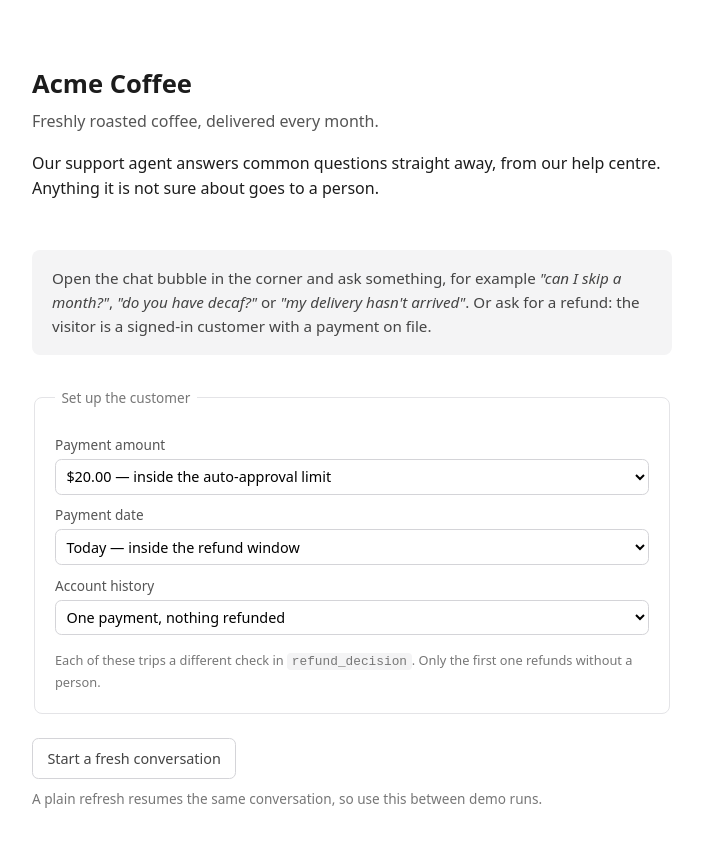
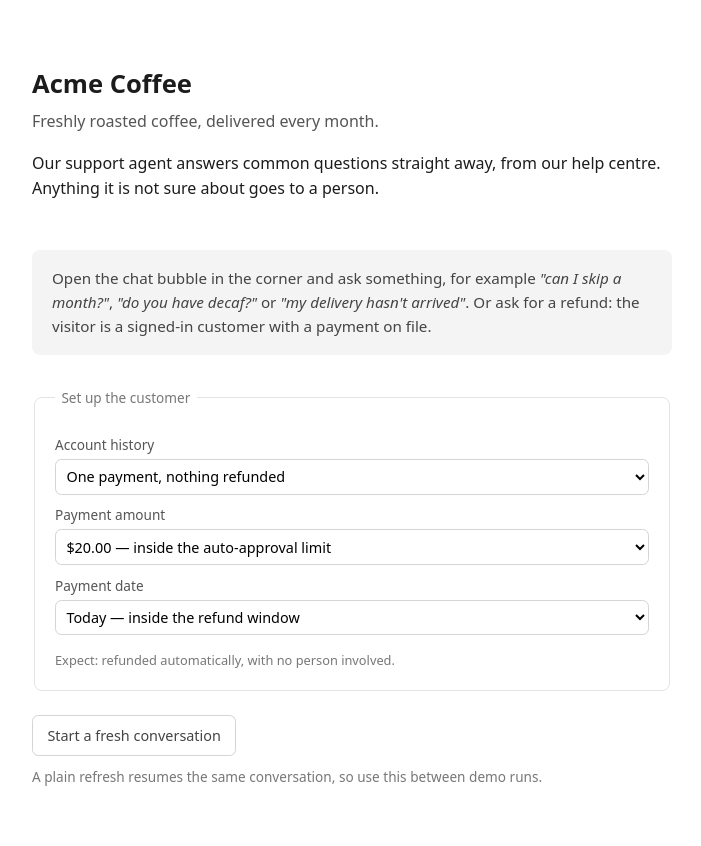
Before and after one commit to WaficMikati/ai-support-agent, a plain HTML site: page demo/index.html in a window 1280 px wide. Shown: the whole page, without its empty margins (288-989 px from the left). Drawn offline with Linux system fonts and the light colour scheme.

Commit message:
feat: ask for the account history first, and hide the choices it settles
The three selectors could be combined into states that contradict each other.
refund_decision stops at the first check that fails, in this order: no charge,
rubric, disputed, already refunded, more than one charge, amount, age, earlier
refunds. So every history except "one payment, nothing refunded" is decided
before the amount is looked at.

That made some combinations worse than redundant. Choosing $90.00 alongside "an
earlier payment was refunded" trips the amount rule first, the earlier-refund
rule never runs, and the demo quietly shows something other than what was asked
for. The same one level down: over the limit, the age is never reached.

History now comes first and the rest appear only while they can still change the
outcome. Amount shows for a clean history, date shows for a clean history within
the limit, and a line underneath states the expected result so what the agent
does can be checked against it.

A hidden control sends its default rather than whatever it was last set to,
which matters because the choices are remembered across the reload. Verified by
choosing $90.00, switching to a history that hides it, and confirming the
account came out at $20.00 and the decision was prior_refunds rather than
too_large.

```diff
--- a/demo/index.html
+++ b/demo/index.html
@@ -20,7 +20,9 @@
                         padding: 1rem 1.25rem 1.25rem; }
     fieldset.scenario legend { font-size: .85rem; color: #777; padding: 0 .4rem; }
     fieldset.scenario label { display: block; font-size: .85rem; color: #555;
-                              margin-top: .6rem; margin-bottom: .2rem; }
+                              margin-bottom: .2rem; }
+    fieldset.scenario .field { margin-top: .6rem; }
+    fieldset.scenario .field[hidden] { display: none; }
     fieldset.scenario select { width: 100%; padding: .4rem; font: inherit; font-size: .9rem;
                                border: 1px solid #d4d4d8; border-radius: .4rem; background: #fff; }
     .scenario-note { font-size: .8rem; color: #777; margin: .9rem 0 0; }
@@ -39,18 +41,7 @@
 
   <fieldset class="scenario">
     <legend>Set up the customer</legend>
-    <label for="amount">Payment amount</label>
-    <select id="amount">
-      <option value="2000">$20.00 — inside the auto-approval limit</option>
-      <option value="9000">$90.00 — over the limit, needs a person</option>
-    </select>
-
-    <label for="age">Payment date</label>
-    <select id="age">
-      <option value="0">Today — inside the refund window</option>
-      <option value="45">45 days ago — outside the window</option>
-    </select>
-
+    <div class="field">
       <label for="history">Account history</label>
       <select id="history">
         <option value="clean">One payment, nothing refunded</option>
@@ -60,8 +51,25 @@
         <option value="multiple">Two payments, neither refunded</option>
         <option value="none">No payments at all</option>
       </select>
-    <p class="scenario-note">Each of these trips a different check in
-    <code>refund_decision</code>. Only the first one refunds without a person.</p>
+    </div>
+
+    <div class="field" id="field-amount">
+      <label for="amount">Payment amount</label>
+      <select id="amount">
+        <option value="2000">$20.00 — inside the auto-approval limit</option>
+        <option value="9000">$90.00 — over the limit, needs a person</option>
+      </select>
+    </div>
+
+    <div class="field" id="field-age">
+      <label for="age">Payment date</label>
+      <select id="age">
+        <option value="0">Today — inside the refund window</option>
+        <option value="45">45 days ago — outside the window</option>
+      </select>
+    </div>
+
+    <p class="scenario-note" id="expected"></p>
   </fieldset>
 
   <button class="reset" id="reset">Start a fresh conversation</button>
@@ -110,15 +118,58 @@
     // describes something else is a confusing thing to have on a screen in
     // front of a room.
     (function () {
-      ["amount", "age", "history"].forEach(function (id) {
+      ["history", "amount", "age"].forEach(function (id) {
         var select = document.getElementById(id);
         var saved = sessionStorage.getItem("demoChoice-" + id);
         if (saved) select.value = saved;
         select.addEventListener("change", function () {
           sessionStorage.setItem("demoChoice-" + id, select.value);
+          refreshFields();
         });
       });
     })();
+
+    // Show only the choices that can still change the outcome.
+    //
+    // refund_decision stops at the first check that fails, in this order:
+    // no charge, rubric, disputed, already refunded, more than one charge,
+    // amount, age, earlier refunds. So every history except "one payment,
+    // nothing refunded" is settled before the amount is ever looked at, and
+    // offering an amount there is worse than redundant: picking $90.00
+    // alongside "an earlier payment was refunded" trips the amount rule first
+    // and the earlier-refund rule never runs, so the demo silently shows
+    // something other than what was asked for.
+    //
+    // Same reasoning one level down: over the limit, the age is never reached.
+    function refreshFields() {
+      var history = document.getElementById("history").value;
+      var amount = document.getElementById("amount").value;
+      var amountMatters = history === "clean";
+      var ageMatters = amountMatters && amount === "2000";
+
+      document.getElementById("field-amount").hidden = !amountMatters;
+      document.getElementById("field-age").hidden = !ageMatters;
+
+      var OUTCOME = {
+        refunded: "already refunded, so a colleague decides",
+        disputed: "disputed with the bank, so a colleague decides",
+        prior: "an earlier refund on the account, so a colleague decides",
+        multiple: "two payments to choose between, so a colleague decides",
+        none: "nothing on the account, so a colleague decides",
+      };
+      var outcome = OUTCOME[history];
+      if (!outcome) {
+        outcome =
+          amount !== "2000"
+            ? "over the auto-approval limit, so a colleague decides"
+            : document.getElementById("age").value !== "0"
+            ? "outside the refund window, so a colleague decides"
+            : "refunded automatically, with no person involved";
+      }
+      document.getElementById("expected").textContent = "Expect: " + outcome + ".";
+    }
+
+    refreshFields();
 
     (function () {
       var afterReset = sessionStorage.getItem("demoResetEmail");
@@ -182,8 +233,16 @@
         method: "POST",
         headers: { "Content-Type": "application/json" },
         body: JSON.stringify({
-          amount_cents: parseInt(document.getElementById("amount").value, 10),
-          backdate_days: parseInt(document.getElementById("age").value, 10),
+          // A hidden control sends its default, not whatever it was last set
+          // to. Otherwise a $90.00 chosen earlier is still in the box while
+          // the box is out of sight, and the account gets built to something
+          // other than what the page is showing.
+          amount_cents: document.getElementById("field-amount").hidden
+            ? 2000
+            : parseInt(document.getElementById("amount").value, 10),
+          backdate_days: document.getElementById("field-age").hidden
+            ? 0
+            : parseInt(document.getElementById("age").value, 10),
           history: document.getElementById("history").value,
         }),
       })
```
Lines whose indentation alone changed are shown as unchanged.
